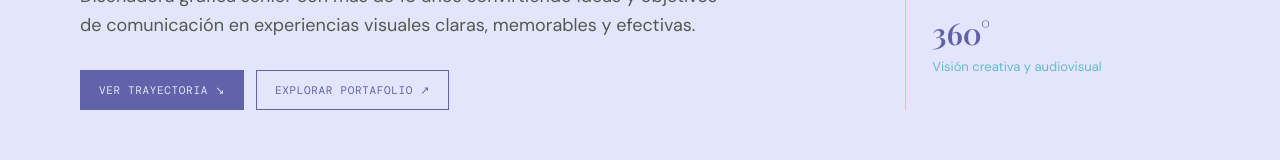
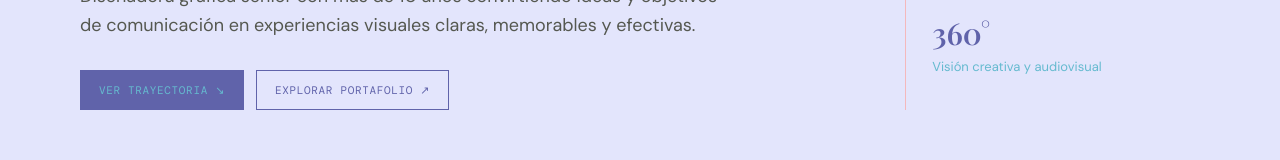
Before and after one commit to runamepa-droid/hoja-de-vida-nataly., a plain HTML site: page index.html in a window 1280 px wide. Shown: the part 437-597 px from the top of the page. Drawn offline with nearby package versions, Linux system fonts and the light colour scheme.

Commit message:
Update index.html

```diff
--- a/index.html
+++ b/index.html
@@ -9,7 +9,7 @@
   <link rel="preconnect" href="https://fonts.gstatic.com" crossorigin>
   <link href="https://fonts.googleapis.com/css2?family=DM+Mono:wght@400;500&family=DM+Sans:wght@400;500;600;700&family=Playfair+Display:wght@500;600;700&display=swap" rel="stylesheet">
   <style>
-    :root{--ink:#6063aa;--muted:#65bacf;--paper:#e3e5fc;--white:#e3e5fc;--lime:#65bacf;--line:#f4b8bc;--dark:#6063aa}
+    :root{--ink:#6063aa;--muted:#65bacf;--paper:#e3e5fc;--white:#65bacf;--lime:#65bacf;--line:#f4b8bc;--dark:#6063aa}
     *{box-sizing:border-box}html{scroll-behavior:smooth}body{margin:0;background:var(--paper);color:var(--ink);font-family:"DM Sans",sans-serif;line-height:1.6}
     a{color:inherit;text-decoration:none}.wrap{width:min(1120px,calc(100% - 48px));margin:auto}
     .topbar{display:flex;justify-content:space-between;align-items:center;padding:24px 0;border-bottom:1px solid var(--line);font-family:"DM Mono",monospace;font-size:11px;letter-spacing:.08em;text-transform:uppercase}
```
